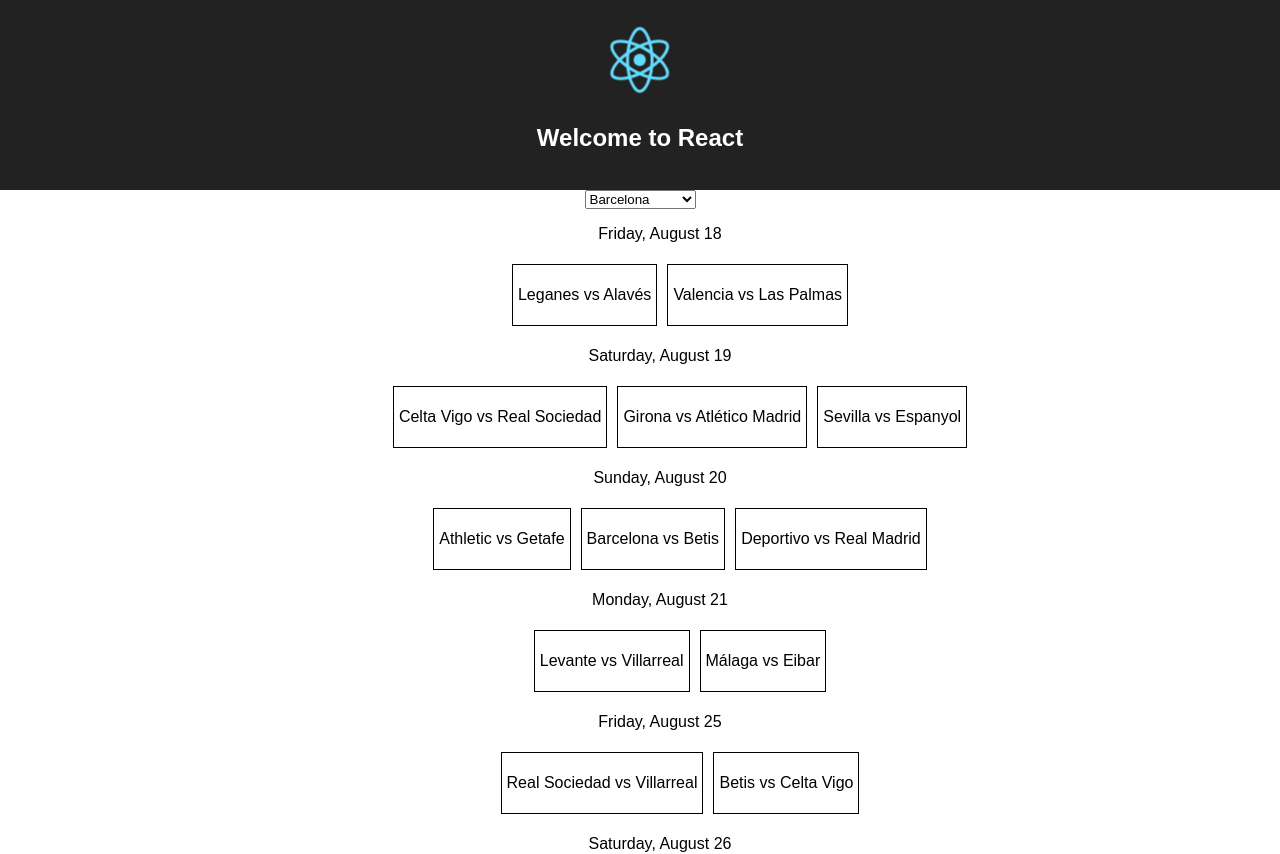
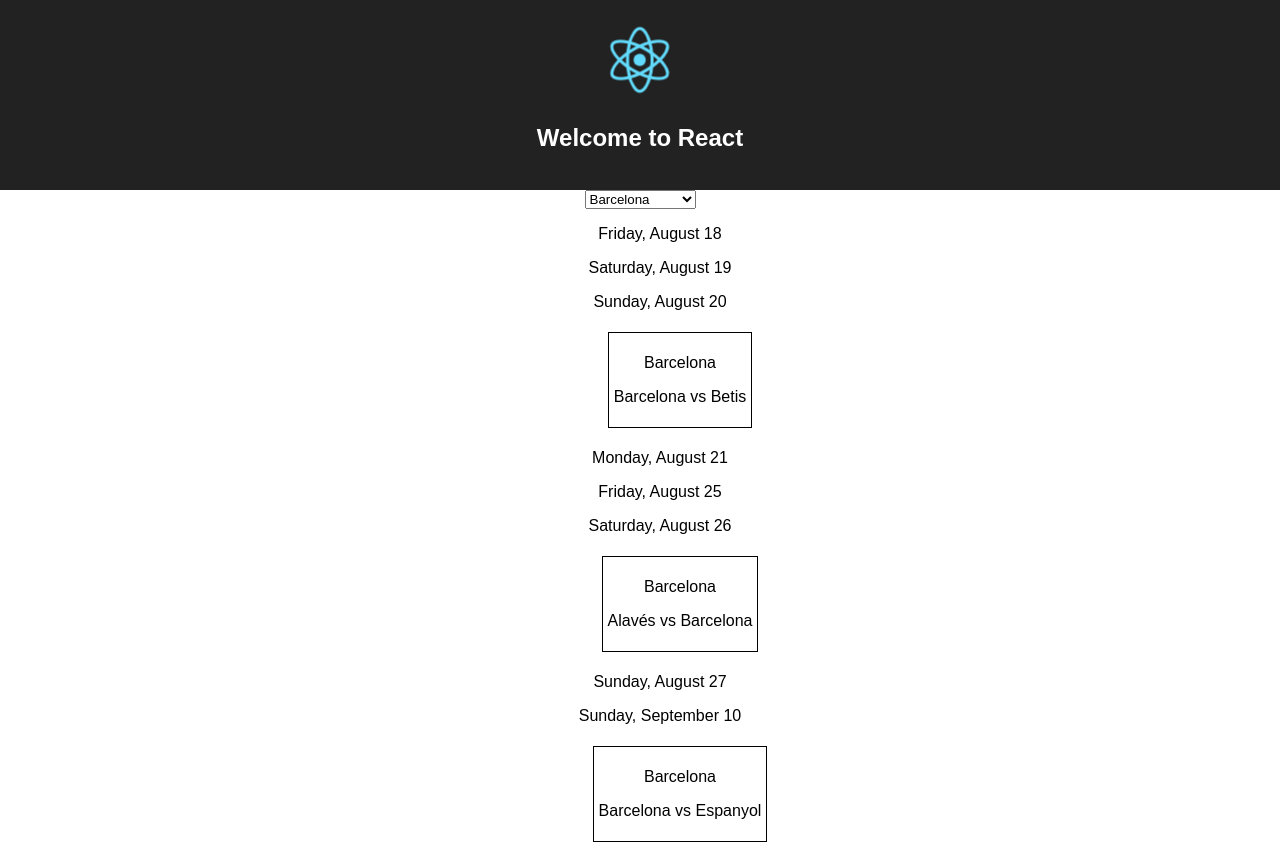
Before and after one commit to salmankaleem5/soccer-fixtures-react, a React (Create React App) app: page / in a window 1280 px wide. Shown: the top 854 px of the page. Built offline with nearby package versions, Linux system fonts and the light colour scheme.

Commit message:
Added WIP dropdown filter

```diff
--- a/src/Fixture.css
+++ b/src/Fixture.css
@@ -4,3 +4,7 @@
 	border: 1px solid;
 	margin: 5px;
 }
+
+.inactive-fixture {
+	display: none;
+}
--- a/src/Fixture.js
+++ b/src/Fixture.js
@@ -4,13 +4,26 @@ import './Fixture.css';
 class Fixture extends Component {
 	constructor(props){
 		super(props);
-		this.fixture = props.fixture;
+		this.state = {
+			fixture: props.fixture,
+		}
+	}
+
+	checkActive(teamSelected){
+		if( this.state.fixture['home'] === this.props.team_selected || this.state.fixture['away'] === this.props.team_selected ){
+			return 'active-fixture FixtureItem';
+		} else {
+			return 'inactive-fixture FixtureItem';
+		}
 	}
 
 	render(){
+		// if either of the two teams are props.team_selected, then add a class
+		var classNames = this.checkActive(this.props.team_selected);
 		return (
-			<li className="FixtureItem">
-				<p>{this.fixture['home']} vs {this.fixture['away']}</p>
+			<li className={classNames}>
+				<p>{this.props.team_selected}</p>
+				<p>{this.state.fixture['home']} vs {this.state.fixture['away']}</p>
 			</li>
 		);
 	}
--- a/src/FixtureContainer.js
+++ b/src/FixtureContainer.js
@@ -16,10 +16,10 @@ class FixtureContainer extends Component {
 	}
 
 	render(){
+		const val = this.state.value;
 		const fixtures = myData.map( (round_array, i) =>
-			<MatchRound key={i} round_data={round_array}></MatchRound>
+			<MatchRound key={i} round_data={round_array} team_selected={val}></MatchRound>
 		);
-		const val = this.state.value;
 		return (
 			<div>
 				<TeamInput onSelectChange={this.handleSelectChange} value={val}></TeamInput>
--- a/src/MatchRound.js
+++ b/src/MatchRound.js
@@ -4,17 +4,19 @@ import Fixture from './Fixture';
 class MatchRound extends Component {
 	constructor(props){
 		super(props);
-		this.roundDate = props.round_data.date;
-		this.fixtures = props.round_data.fixtures;
+		this.state = {
+			roundDate: props.round_data.date,
+			fixtures: props.round_data.fixtures,
+		};
 	}
 
 	render(){
-		const fixtures = this.fixtures.map( (fixture, i) =>
-			<Fixture key={i} fixture={fixture}></Fixture>
+		const fixtures = this.state.fixtures.map( (fixture, i) =>
+			<Fixture key={i} fixture={fixture} team_selected={this.props.team_selected}></Fixture>
 		);
 		return (
 			<div>
-				<p>{this.roundDate}</p>
+				<p>{this.state.roundDate}</p>
 				<div>
 					<ul>{fixtures}</ul>
 				</div>
```
